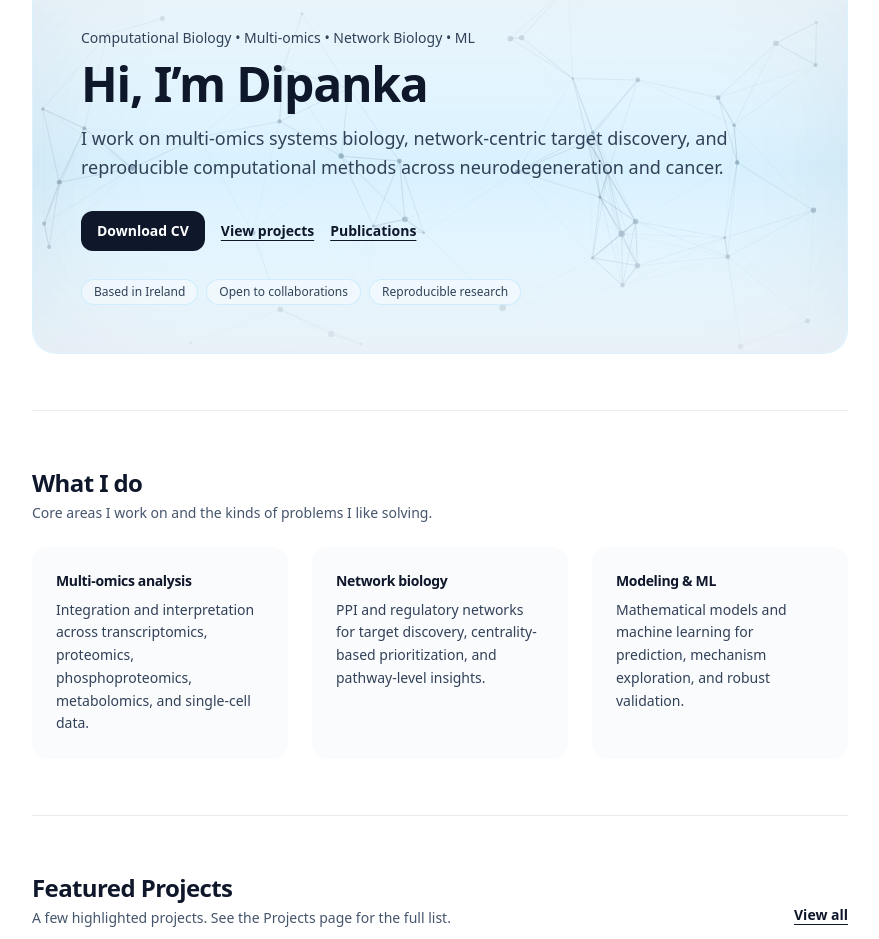
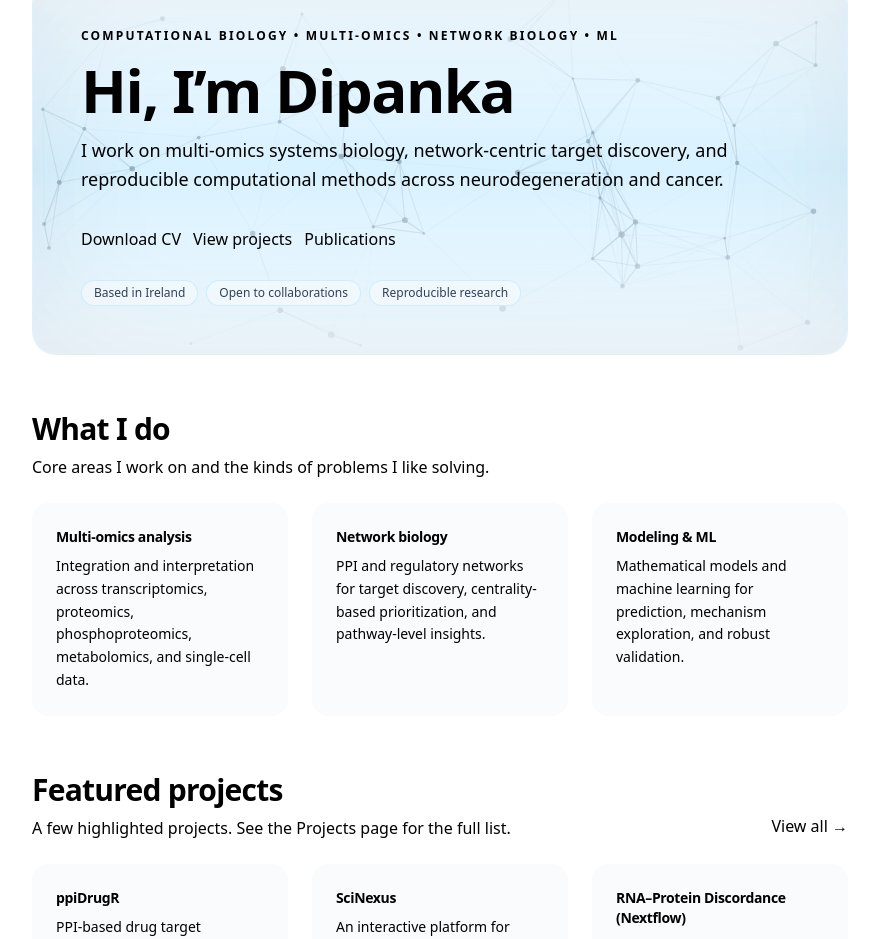
Before and after one commit to dipankatanu/my-website, a Next.js app: page / in a window 1280 px wide. Shown: the part 166-1105 px from the top of the page, without its empty margins (200-1079 px from the left). Built offline with nearby package versions, Linux system fonts and the light colour scheme; no server answers; the database is empty.

Commit message:
Fix home hero CTAs and typography hierarchy

```diff
--- a/app/page.tsx
+++ b/app/page.tsx
@@ -17,6 +17,14 @@ function Tag({ label }: { label: string }) {
   );
 }
 
+function Pill({ children }: { children: React.ReactNode }) {
+  return (
+    <span className="rounded-full border border-sky-200/60 bg-white/45 px-3 py-1 text-xs text-slate-700 backdrop-blur dark:border-sky-900/40 dark:bg-slate-950/25 dark:text-slate-200">
+      {children}
+    </span>
+  );
+}
+
 function SectionTitle({
   title,
   subtitle,
@@ -29,11 +37,11 @@ function SectionTitle({
   return (
     <div className="flex flex-wrap items-end justify-between gap-3">
       <div>
-        <h2 className="text-xl font-semibold tracking-tight text-slate-900 dark:text-white sm:text-2xl">
+        <h2 className="text-2xl font-bold tracking-tight text-[color:var(--text-strong)] sm:text-3xl">
           {title}
         </h2>
         {subtitle ? (
-          <p className="mt-1 max-w-2xl text-sm text-slate-600 dark:text-slate-300">
+          <p className="mt-2 max-w-2xl text-base text-[color:var(--text)]">
             {subtitle}
           </p>
         ) : null}
@@ -43,20 +51,12 @@ function SectionTitle({
   );
 }
 
-function Pill({ children }: { children: React.ReactNode }) {
-  return (
-    <span className="rounded-full border border-sky-200/60 bg-white/45 px-3 py-1 text-xs text-slate-700 backdrop-blur dark:border-sky-900/40 dark:bg-slate-950/25 dark:text-slate-200">
-      {children}
-    </span>
-  );
-}
-
 export default function Home() {
   const featured = projects.slice(0, 3);
 
   return (
     <div className="container-lab space-y-14 py-10">
-      {/* HERO (calm, modern lab; keep your network background) */}
+      {/* HERO */}
       <section className="relative overflow-hidden rounded-3xl border border-sky-200/50 bg-white/40 p-8 backdrop-blur-md dark:border-sky-900/35 dark:bg-slate-950/20 sm:p-12">
         <NetworkBackground opacity={0.8} />
 
@@ -73,41 +73,30 @@ export default function Home() {
         {/* Subtle vignette */}
         <div className="pointer-events-none absolute inset-0 shadow-[inset_0_0_140px_rgba(2,6,23,0.07)] dark:shadow-[inset_0_0_180px_rgba(0,0,0,0.45)]" />
 
-        <div className="relative z-10">
-          <p className="text-sm font-medium text-slate-700 dark:text-slate-200">
+        <div className="relative z-10 max-w-3xl">
+          <p className="text-xs font-semibold uppercase tracking-[0.18em] text-[color:var(--text-muted)]">
             Computational Biology • Multi-omics • Network Biology • ML
           </p>
 
-          <h1 className="mt-3 text-3xl font-semibold tracking-tight text-slate-900 dark:text-white sm:text-5xl">
+          <h1 className="mt-4 text-5xl font-bold tracking-tight text-[color:var(--text-strong)] sm:text-6xl">
             Hi, I’m Dipanka
           </h1>
 
-          <p className="mt-4 max-w-2xl text-base leading-relaxed text-slate-700 dark:text-slate-200 sm:text-lg">
+          <p className="mt-4 text-base leading-relaxed text-[color:var(--text)] sm:text-lg">
             I work on multi-omics systems biology, network-centric target
             discovery, and reproducible computational methods across
             neurodegeneration and cancer.
           </p>
 
-          {/* CTAs: one primary + two quiet links (more “lab site”, less “SaaS”) */}
-          <div className="mt-7 flex flex-wrap items-center gap-4">
-            <a
-              href="/cv.pdf"
-              className="inline-flex h-10 items-center justify-center rounded-xl bg-slate-900 px-4 text-sm font-semibold text-white hover:bg-slate-800 dark:bg-white dark:text-black dark:hover:bg-slate-200"
-            >
+          {/* CTAs (token buttons fix dark/light issues) */}
+          <div className="mt-8 flex flex-wrap items-center gap-3">
+            <a href="/cv.pdf" className="btn-primary">
               Download CV
             </a>
-
-            <Link
-              href="/projects"
-              className="text-sm font-semibold text-slate-900 underline underline-offset-4 hover:text-slate-700 dark:text-white dark:hover:text-slate-200"
-            >
+            <Link href="/projects" className="btn-secondary">
               View projects
             </Link>
-
-            <Link
-              href="/publications"
-              className="text-sm font-semibold text-slate-900 underline underline-offset-4 hover:text-slate-700 dark:text-white dark:hover:text-slate-200"
-            >
+            <Link href="/publications" className="btn-link">
               Publications
             </Link>
           </div>
@@ -120,9 +109,9 @@ export default function Home() {
         </div>
       </section>
 
-      <div className="hairline" />
+      <div className="divider-strong" />
 
-      {/* WHAT I DO (tiles, not boxed cards) */}
+      {/* WHAT I DO */}
       <section className="space-y-6">
         <SectionTitle
           title="What I do"
@@ -151,10 +140,10 @@ export default function Home() {
               key={x.title}
               className="rounded-2xl bg-slate-50/70 p-6 transition hover:bg-slate-50 dark:bg-white/5 dark:hover:bg-white/10"
             >
-              <h3 className="text-sm font-semibold tracking-tight text-slate-900 dark:text-white">
+              <h3 className="text-sm font-semibold tracking-tight text-[color:var(--text-strong)]">
                 {x.title}
               </h3>
-              <p className="mt-2 text-sm leading-relaxed text-slate-700 dark:text-slate-200">
+              <p className="mt-2 text-sm leading-relaxed text-[color:var(--text)]">
                 {x.text}
               </p>
             </div>
@@ -162,19 +151,16 @@ export default function Home() {
         </div>
       </section>
 
-      <div className="hairline" />
+      <div className="divider-strong" />
 
-      {/* FEATURED PROJECTS (lighter tiles, less shadow/border) */}
+      {/* FEATURED PROJECTS */}
       <section className="space-y-6">
         <SectionTitle
-          title="Featured Projects"
+          title="Featured projects"
           subtitle="A few highlighted projects. See the Projects page for the full list."
           right={
-            <Link
-              className="text-sm font-semibold text-slate-900 underline underline-offset-4 hover:text-slate-700 dark:text-white dark:hover:text-slate-200"
-              href="/projects"
-            >
-              View all
+            <Link href="/projects" className="btn-link">
+              View all →
             </Link>
           }
         />
@@ -190,10 +176,10 @@ export default function Home() {
                 rel={external ? "noopener noreferrer" : undefined}
                 className="group rounded-2xl bg-slate-50/70 p-6 transition hover:bg-slate-50 dark:bg-white/5 dark:hover:bg-white/10"
               >
-                <h3 className="text-sm font-semibold tracking-tight text-slate-900 group-hover:underline dark:text-white">
+                <h3 className="text-sm font-semibold tracking-tight text-[color:var(--text-strong)] group-hover:underline">
                   {p.title}
                 </h3>
-                <p className="mt-2 text-sm leading-relaxed text-slate-700 dark:text-slate-200">
+                <p className="mt-2 text-sm leading-relaxed text-[color:var(--text)]">
                   {p.description}
                 </p>
 
@@ -208,18 +194,15 @@ export default function Home() {
         </div>
       </section>
 
-      <div className="hairline" />
+      <div className="divider-strong" />
 
-      {/* PUBLICATIONS (calm callout band, not a boxed card) */}
+      {/* PUBLICATIONS */}
       <section className="rounded-3xl bg-slate-50/70 p-8 dark:bg-white/5">
         <SectionTitle
           title="Publications"
           subtitle="Auto-synced from ORCID. Full list, filters, and external links are available."
           right={
-            <Link
-              className="inline-flex h-10 items-center justify-center rounded-xl border border-neutral-200 bg-white/70 px-4 text-sm font-semibold text-slate-900 hover:bg-white dark:border-neutral-800 dark:bg-neutral-950/40 dark:text-slate-100 dark:hover:bg-neutral-900"
-              href="/publications"
-            >
+            <Link href="/publications" className="btn-secondary">
               View publications
             </Link>
           }
```
